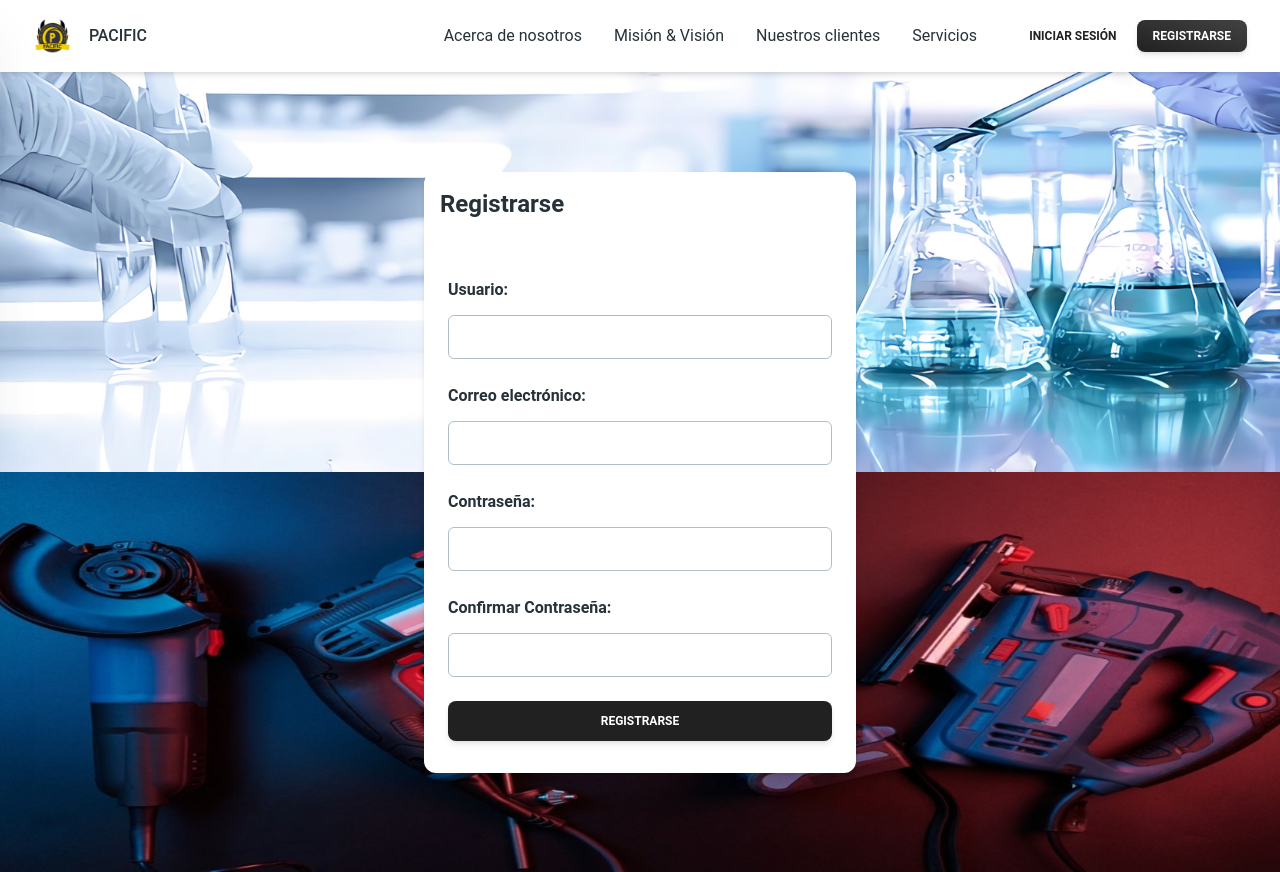
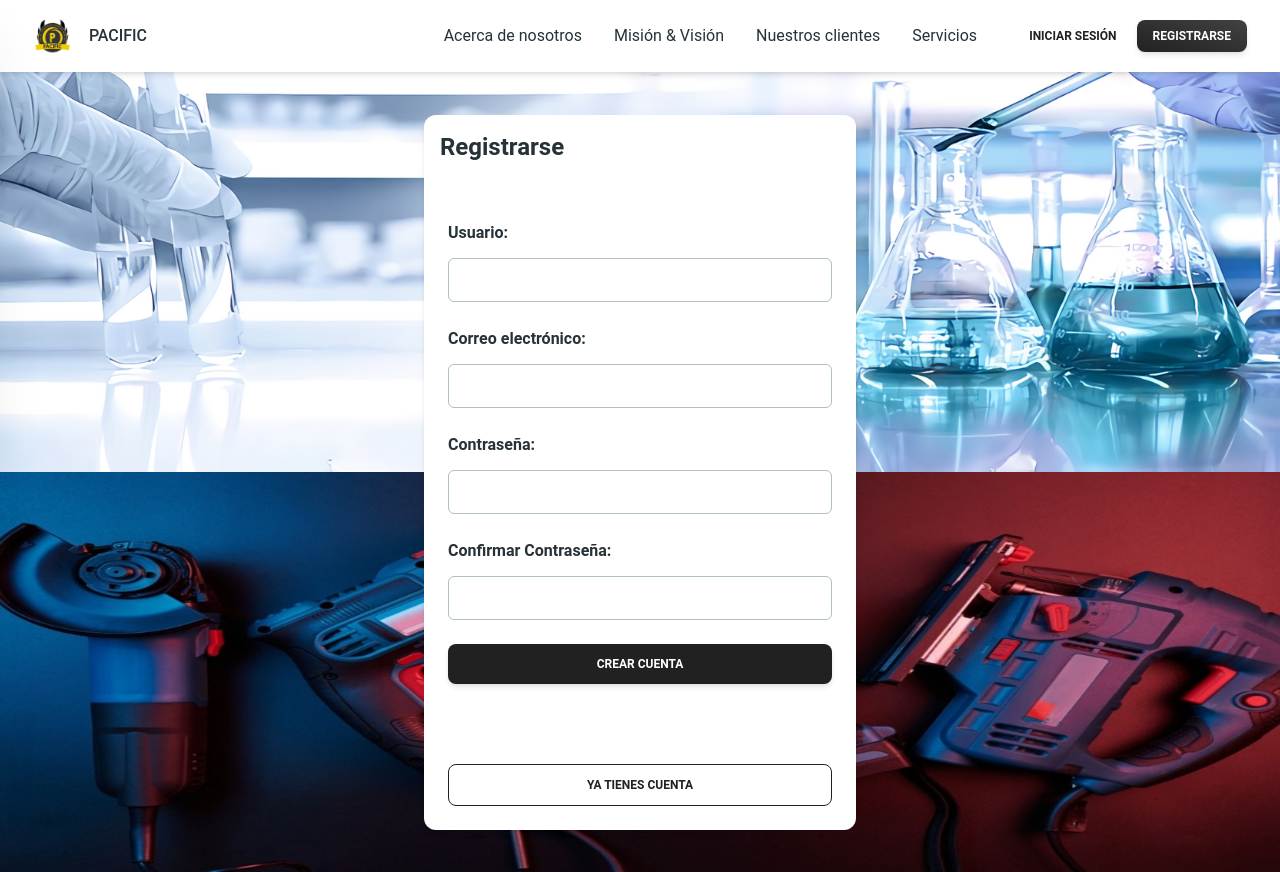
Before and after one commit to Alecfut07/pacific-frontend, a React (Vite) app: page /registrarse in a window 1280 px wide. Built offline with nearby package versions, Linux system fonts and the light colour scheme; no server answers.

Commit message:
bugfix/Agregar botones para redigir al apartado de iniciar sesion o registrarse

```diff
--- a/src/pages/User/Login/Login.jsx
+++ b/src/pages/User/Login/Login.jsx
@@ -7,6 +7,7 @@ import {
   Card,
   CardHeader,
   CardBody,
+  CardFooter,
   Input,
   Typography,
 } from "@material-tailwind/react";
@@ -100,6 +101,16 @@ function Login() {
               </Button>
             </form>
           </CardBody>
+          <CardFooter>
+            <Button
+              variant="outlined"
+              className="mt-6"
+              fullWidth
+              onClick={() => navigate("/registrarse")}
+            >
+              Crear una cuenta
+            </Button>
+          </CardFooter>
         </Card>
       </div>
     </div>
--- a/src/pages/User/Signup/Signup.jsx
+++ b/src/pages/User/Signup/Signup.jsx
@@ -6,6 +6,7 @@ import {
   Card,
   CardHeader,
   CardBody,
+  CardFooter,
   Input,
   Typography,
 } from "@material-tailwind/react";
@@ -120,10 +121,20 @@ function Signup() {
                 />
               </div>
               <Button type="submit" className="mt-6" fullWidth>
-                Registrarse
+                Crear cuenta
               </Button>
             </form>
           </CardBody>
+          <CardFooter>
+            <Button
+              variant="outlined"
+              className="mt-6"
+              fullWidth
+              onClick={() => navigate("/iniciar-sesion")}
+            >
+              Ya tienes cuenta
+            </Button>
+          </CardFooter>
         </Card>
       </div>
     </div>
```
